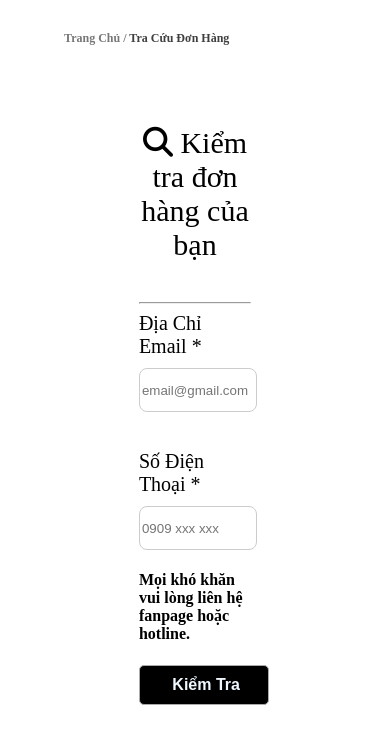
After one commit to HSondev74/website-ban-giay, a PHP site: page /BanGiay/pages/InforCommodity.html in a window 390 px wide. The commit adds this page. Shown: the top 744 px of the page. Run offline with PHP 8.4, Linux system fonts and the light colour scheme.

Commit message:
xong cotact + chua repon inforCommodity

```diff
--- /dev/null
+++ b/css/InforCommodity.css
@@ -0,0 +1,38 @@
+.inf-commodity {
+    width: 30%;
+    padding-top: 60px;
+    margin: 0 auto;
+}
+
+.text-hed {
+    font-size: 30px;
+    text-align: center;
+    margin-bottom: 40px;
+}
+
+.inf-email,
+.inf-phone {
+    font-size: 20px;
+    margin-bottom: 20px;
+}
+
+.inf-email > input,
+.inf-phone > input {
+    width: 100%;
+    height: 40px;
+    margin-top: 10px;
+    border-radius: 8px;
+    border: 1px solid #ccc;
+}
+
+.btn-check {
+    width: 130px;
+    height: 40px;
+    font-size: 16px;
+    font-weight: bold;
+    border-radius: 5px;
+    border: 1px solid #aaaaaa;
+    background-color: black;
+    color: aliceblue;
+    cursor: pointer;
+}
--- /dev/null
+++ b/pages/InforCommodity.html
@@ -0,0 +1,61 @@
+<!DOCTYPE html>
+<html lang="en">
+    <head>
+        <meta charset="UTF-8" />
+        <meta name="viewport" content="width=device-width, initial-scale=1.0" />
+        <title>Document</title>
+        <link rel="stylesheet" href="../css/InforCommodity.css" />
+        <link
+            rel="stylesheet"
+            href="https://cdnjs.cloudflare.com/ajax/libs/font-awesome/6.5.1/css/all.min.css"
+            integrity="sha512-DTOQO9RWCH3ppGqcWaEA1BIZOC6xxalwEsw9c2QQeAIftl+Vegovlnee1c9QX4TctnWMn13TZye+giMm8e2LwA=="
+            crossorigin="anonymous"
+            referrerpolicy="no-referrer"
+        />
+    </head>
+    <body>
+        <div
+            class="attach"
+            style="margin: 0 auto; width: 70%; padding: 20px 0px"
+        >
+            <span style="font-size: 12px; color: #777777; font-weight: bold"
+                >Trang Chủ /
+                <text style="color: #000000c0">Tra Cứu Đơn Hàng</text></span
+            >
+        </div>
+        <div class="inf-commodity">
+            <div class="text-hed">
+                <i class="fa-solid fa-magnifying-glass"></i>
+                <text>Kiểm tra đơn hàng của bạn</text>
+            </div>
+            <hr />
+            <div class="inf-email">
+                <label for="">Địa Chỉ Email *</label><br />
+                <input
+                    type="text"
+                    placeholder="email@gmail.com"
+                    id="name"
+                    required
+                />
+            </div>
+            <br />
+            <div class="inf-phone">
+                <label for="">Số Điện Thoại *</label><br />
+                <input
+                    type="text"
+                    placeholder="0909 xxx xxx"
+                    id="name"
+                    required
+                />
+            </div>
+            <h4>Mọi khó khăn vui lòng liên hệ fanpage hoặc hotline.</h4>
+            <input
+                type="button"
+                value=" Kiểm Tra"
+                id=""
+                required
+                class="btn-check"
+            />
+        </div>
+    </body>
+</html>
```
Also changed, not shown: css/Contact.css (+77 -1 lines), pages/Contact.html (+26 -0 lines).
